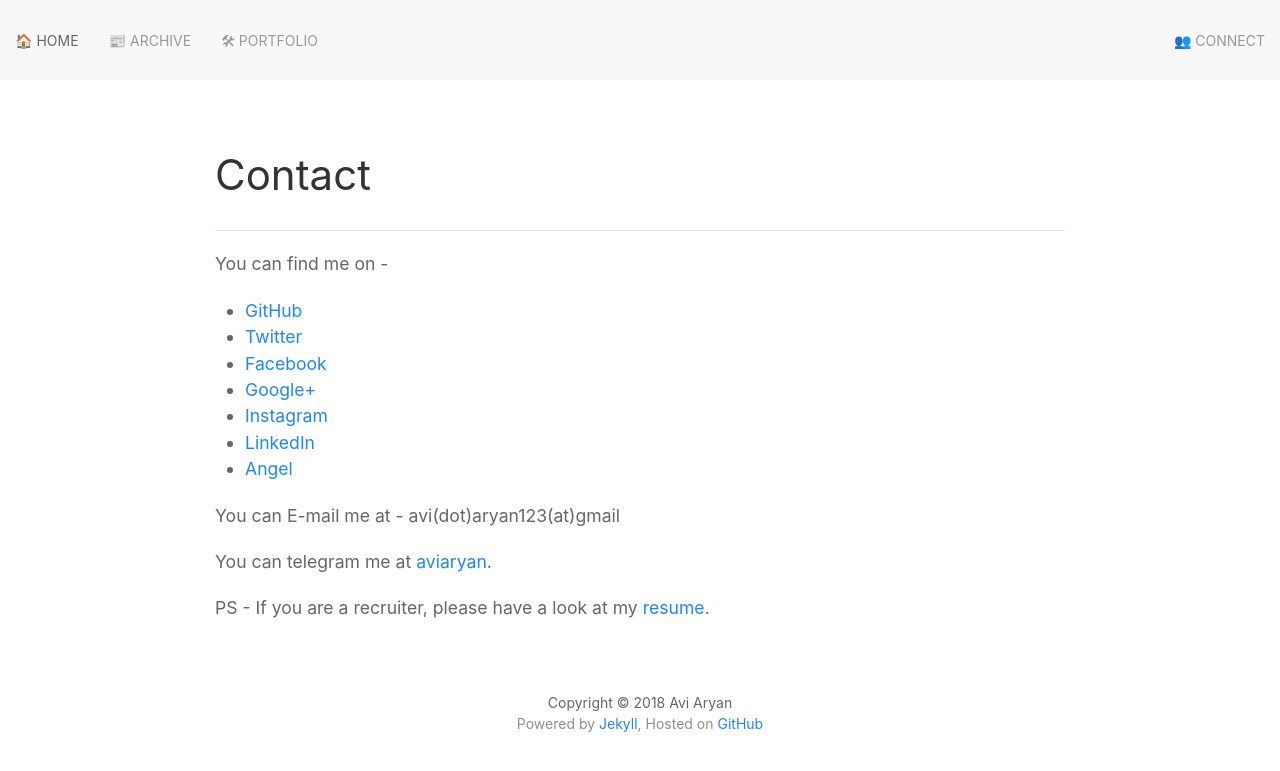
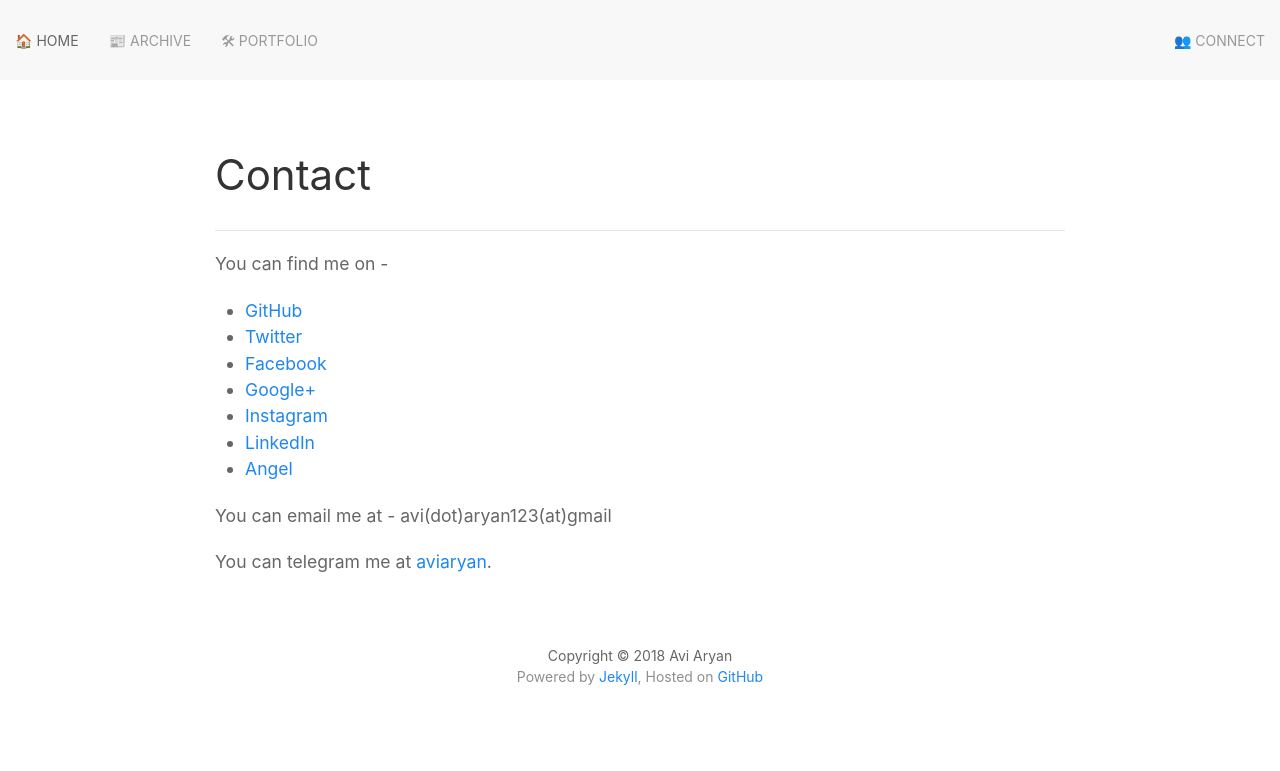
Before and after one commit to aviaryan/aviaryan.github.com-retired-2018, a Jekyll site: the page built from contact.md, in a window 1280 px wide. Shown: the top 771 px of the page. Built offline with Jekyll 4.4.1, drawn with Linux system fonts in a browser that asks for light colours.

Commit message:
minor updates

```diff
--- a/_layouts/default.html
+++ b/_layouts/default.html
@@ -62,7 +62,7 @@
           </div>
           <div class="uk-overlay-primary uk-padding uk-margin-left my-message">
             Hi! 👋,<br>
-            I am Avi, I like making stuff and now I plan to start my own business 💰 sometime in the future.
+            I am Avi, I like making stuff and I am planning to start my own business💰 soon enough.
             These days, I work 💼 part-time with Udacity and Toptal.
             I have worked with Google (gsoc) and appbase.io in the past.
           </div>
--- a/contact.md
+++ b/contact.md
@@ -13,8 +13,8 @@ You can find me on -
 * [LinkedIn](https://in.linkedin.com/in/aviaryan)
 * [Angel](https://angel.co/aviaryan)
 
-You can E-mail me at - avi(dot)aryan123(at)gmail
+You can email me at - avi(dot)aryan123(at)gmail
 
 You can telegram me at [aviaryan](http://telegram.me/aviaryan).
 
-PS - If you are a recruiter, please have a look at my [resume](https://drive.google.com/open?id=0B1I7ETQXT-TFR3NBQVVwazhnb2c).
+<!-- PS - If you are a recruiter, please have a look at my [resume](https://drive.google.com/open?id=0B1I7ETQXT-TFR3NBQVVwazhnb2c). -->
```
